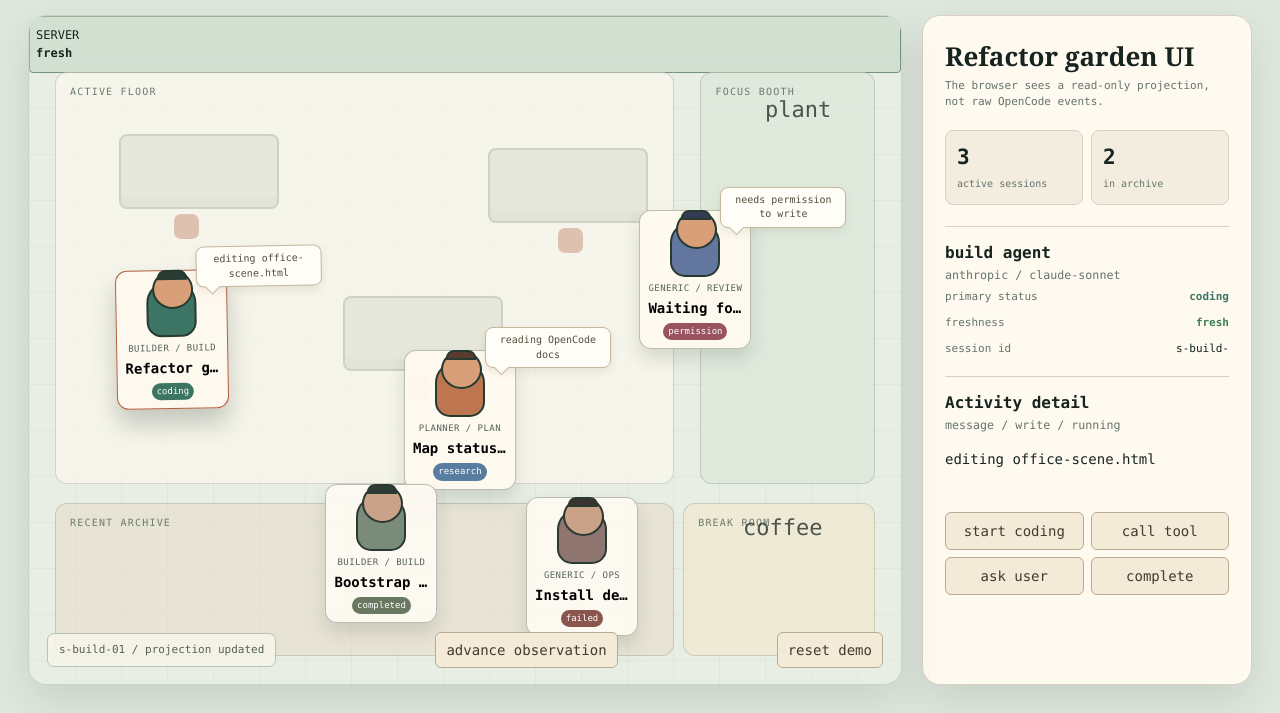
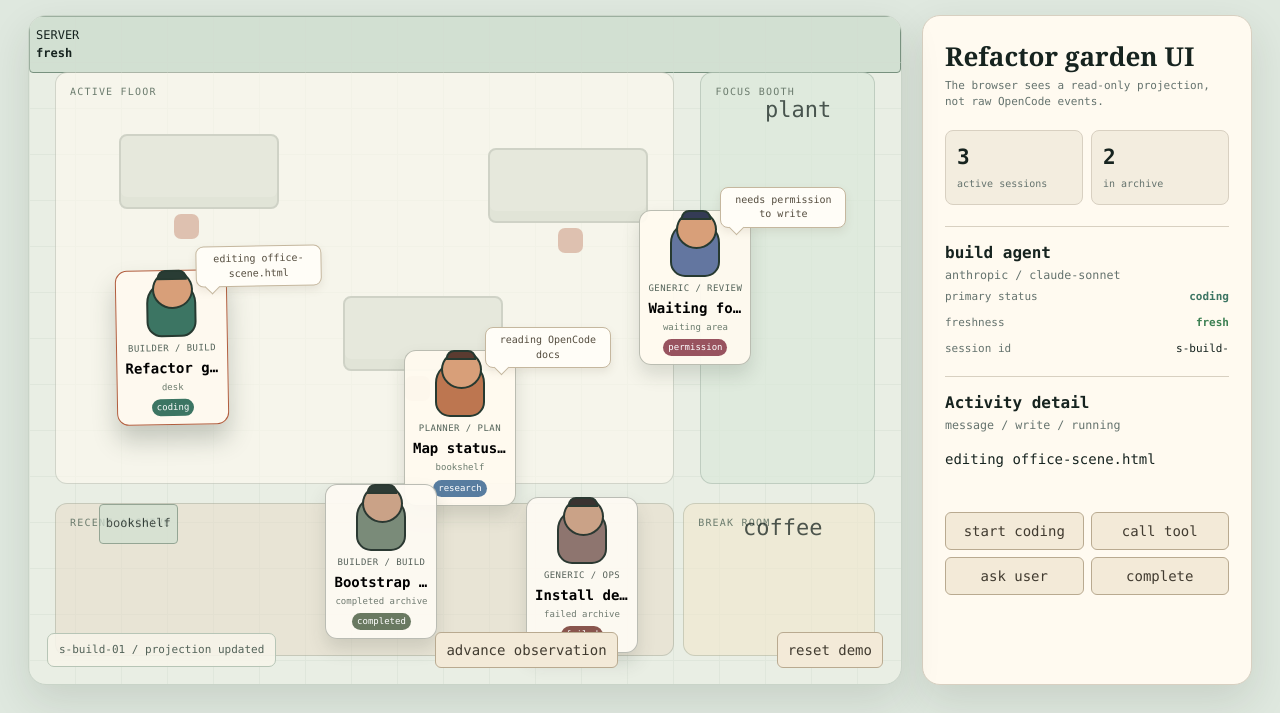
Before and after one commit to crux-inc/agent-session-garden, a plain HTML site: page prototype/office-scene.html in a window 1280 px wide. Shown: the part 125-838 px from the top of the page. Drawn offline with Linux system fonts and the light colour scheme.

Commit message:
fix: complete office scene prototype acceptance

```diff
--- a/prototype/office-scene.html
+++ b/prototype/office-scene.html
@@ -1,4 +1,4 @@
-<!doctype html>
+<!DOCTYPE html>
 <html lang="en">
 <head>
   <meta charset="utf-8">
@@ -24,11 +24,11 @@
     .desk-zone { inset:56px 26% 30% 26px; }.focus-zone { inset:56px 26px 30% 77%; background:rgba(218,232,218,.7); }.archive-zone { left:26px; right:26%; bottom:28px; height:23%; background:rgba(231,220,200,.53); }.kitchen { right:26px; bottom:28px; width:22%; height:23%; background:rgba(242,232,205,.6); }
     .furniture { position:absolute; width:160px; height:75px; border:2px solid #8c9c8e; border-radius:8px; background:#c3cfc1; box-shadow:inset 0 -10px rgba(101,121,101,.12); }.furniture.one { top:118px; left:90px; }.furniture.two { top:280px; left:36%; }.furniture.three { top:132px; right:29%; }
     .chair { position:absolute; width:25px; height:25px; border-radius:7px; background:#b1745a; }.chair.a { top:198px; left:145px; }.chair.b { top:360px; left:calc(36% + 62px); }.chair.c { top:212px; right:calc(29% + 65px); }
-    .character { position:absolute; z-index:5; width:112px; min-height:128px; padding:8px; border:1px solid rgba(32,52,39,.3); border-radius:12px; background:rgba(255,250,240,.94); box-shadow:0 10px 18px rgba(49,62,50,.15); transition:transform .25s, left .4s, top .4s; }.character:hover,.character.selected { transform:translateY(-7px) rotate(-1deg); box-shadow:0 15px 25px rgba(49,62,50,.25); border-color:#b15d3e; }.character[data-status="completed"],.character[data-status="failed"] { filter:saturate(.7); }
+    .character { position:absolute; z-index:5; width:112px; min-height:128px; padding:8px; border:1px solid rgba(32,52,39,.3); border-radius:12px; background:rgba(255,250,240,.94); box-shadow:0 10px 18px rgba(49,62,50,.15); transition:transform .25s, left .4s, top .4s; }.character:hover,.character.selected { transform:translateY(-7px) rotate(-1deg); box-shadow:0 15px 25px rgba(49,62,50,.25); border-color:#b15d3e; }.character[data-status="completed"],.character[data-status="failed"] { filter:saturate(.7); }.location { display:block; margin-top:3px; text-align:center; color:#6c7c6e; font-size:9px; }
     .portrait { width:50px; height:56px; margin:2px auto 5px; position:relative; border-radius:22px 22px 15px 15px; background:var(--coat); border:2px solid #273a31; }.portrait:before { content:""; position:absolute; width:37px; height:35px; left:4px; top:-13px; border-radius:50%; background:#d89f79; border:2px solid #273a31; }.portrait:after { content:""; position:absolute; width:26px; height:6px; left:9px; top:-13px; border-radius:8px 8px 0 0; background:var(--hair); border:2px solid #273a31; }
     .role { display:block; text-align:center; color:#536359; font-size:9px; text-transform:uppercase; letter-spacing:.05em; }.name { display:block; overflow:hidden; margin-top:3px; text-align:center; font-weight:700; text-overflow:ellipsis; white-space:nowrap; }.badge { display:block; margin:5px auto 0; width:max-content; padding:2px 5px; border-radius:10px; color:white; background:var(--status-color); font-size:9px; }
     .bubble { position:absolute; z-index:7; left:80px; top:-24px; width:126px; padding:5px 7px; border:1px solid #c5b79e; border-radius:8px; background:#fffdf7; color:#554d3f; font-size:10px; box-shadow:0 4px 8px #7c745c22; }.bubble:after { content:""; position:absolute; left:10px; bottom:-6px; width:10px; height:10px; background:#fffdf7; border-right:1px solid #c5b79e; border-bottom:1px solid #c5b79e; transform:rotate(45deg); }
-    .prop { position:absolute; z-index:4; font-size:22px; opacity:.75; }.plant { right:8%; top:78px; }.coffee { right:9%; bottom:21%; }.server { right:8%; top:164px; font-size:12px; border:1px solid #78917f; padding:10px 6px; border-radius:4px; background:#d2e0d2; }
+    .prop { position:absolute; z-index:4; font-size:22px; opacity:.75; }.plant { right:8%; top:78px; }.coffee { right:9%; bottom:21%; }.shelf { left:8%; bottom:21%; font-size:12px; border:1px solid #78917f; padding:10px 6px; border-radius:4px; background:#d2e0d2; }.server { right:8%; top:164px; font-size:12px; border:1px solid #78917f; padding:10px 6px; border-radius:4px; background:#d2e0d2; }
     .panel { min-height:670px; padding:22px; border:1px solid var(--line); border-radius:18px; background:var(--cream); box-shadow:var(--shadow); }.panel h2 { margin:0; font:700 26px Georgia,serif; }.panel .hint { color:var(--muted); font-size:11px; margin:4px 0 20px; }.summary { display:grid; grid-template-columns:repeat(2,1fr); gap:8px; margin-bottom:21px; }.metric { padding:11px; border:1px solid var(--line); border-radius:8px; background:#f3eddf; }.metric strong { display:block; font-size:21px; }.metric span { color:var(--muted); font-size:10px; }.detail { padding:14px 0; border-top:1px solid var(--line); }.detail strong { display:block; font-size:16px; }.detail small { color:var(--muted); }.state-row { display:flex; justify-content:space-between; gap:8px; padding:5px 0; font-size:11px; }.state-row span:first-child { color:var(--muted); }.fresh { color:#3d8053; }.stale { color:#a35e3d; }.actions { display:grid; grid-template-columns:1fr 1fr; gap:7px; margin-top:15px; }.actions button,.toolbar button { border:1px solid #b9aa90; border-radius:6px; padding:8px 7px; color:#413b30; background:#f3ead8; }.actions button:hover,.toolbar button:hover { background:#e6d9c3; }
     .toolbar { position:absolute; z-index:9; left:18px; right:18px; bottom:16px; display:flex; justify-content:space-between; align-items:center; gap:10px; }.toolbar span { padding:8px 11px; border:1px solid #b7c5b6; border-radius:7px; background:#f7f5ebdd; color:#536359; font-size:11px; }.toolbar button { padding:7px 10px; }
     @media (max-width:900px) { .app{padding:16px}.layout{grid-template-columns:1fr}.panel{min-height:0}.office{min-height:600px}.focus-zone{left:74%}.archive-zone{right:25%}.kitchen{width:21%} } @media (max-width:570px) { .topbar{display:block}.live{margin-top:14px}.office{min-height:570px}.desk-zone{inset:50px 24% 30% 12px}.focus-zone{left:77%}.archive-zone{left:12px;right:25%}.furniture.one{left:25px}.furniture.two{left:28%}.furniture.three{right:25%}.character{width:94px}.bubble{left:55px;width:110px}.toolbar{display:grid;grid-template-columns:1fr 1fr}.toolbar span{grid-column:1/-1;text-align:center}.toolbar button{width:100%} }
@@ -37,25 +37,25 @@
 <body>
   <main class="app">
     <header class="topbar"><div><div class="eyebrow">PROTOTYPE / MVP OFFICE SCENE</div><h1>Agent Session Garden</h1><p>One project. Every session has a desk, a role, and something to do.</p></div><div class="live"><i class="dot"></i> observation stream connected</div></header>
-    <section class="layout"><div class="office" id="office"><div class="zone desk-zone"><span class="zone-label">active floor</span></div><div class="zone focus-zone"><span class="zone-label">focus booth</span></div><div class="zone archive-zone"><span class="zone-label">recent archive</span></div><div class="zone kitchen"><span class="zone-label">break room</span></div><div class="furniture one"></div><div class="furniture two"></div><div class="furniture three"></div><div class="chair a"></div><div class="chair b"></div><div class="chair c"></div><div class="prop plant">plant</div><div class="prop coffee">coffee</div><div class="server">SERVER<br><b>fresh</b></div><div id="characters"></div><div class="toolbar"><span id="streamText">Click a character to inspect its projection</span><button id="tick">advance observation</button><button id="reset">reset demo</button></div></div><aside class="panel"><h2 id="detailName">Session projection</h2><p class="hint">The browser sees a read-only projection, not raw OpenCode events.</p><div class="summary"><div class="metric"><strong id="activeCount">0</strong><span>active sessions</span></div><div class="metric"><strong id="archiveCount">0</strong><span>in archive</span></div></div><div id="detail"><div class="detail"><strong>Select a character</strong><small>Its status and current activity will appear here.</small></div></div></aside></section>
+    <section class="layout"><div class="office" id="office"><div class="zone desk-zone"><span class="zone-label">active floor</span></div><div class="zone focus-zone"><span class="zone-label">focus booth</span></div><div class="zone archive-zone"><span class="zone-label">recent archive</span></div><div class="zone kitchen"><span class="zone-label">break room</span></div><div class="furniture one"></div><div class="furniture two"></div><div class="furniture three"></div><div class="chair a"></div><div class="chair b"></div><div class="chair c"></div><div class="prop plant">plant</div><div class="prop coffee">coffee</div><div class="prop shelf">bookshelf</div><div class="server">SERVER<br><b>fresh</b></div><div id="characters"></div><div class="toolbar"><span id="streamText">Click a character to inspect its projection</span><button type="button" id="tick">advance observation</button><button type="button" id="reset">reset demo</button></div></div><aside class="panel"><h2 id="detailName">Session projection</h2><p class="hint">The browser sees a read-only projection, not raw OpenCode events.</p><div class="summary"><div class="metric"><strong id="activeCount">0</strong><span>active sessions</span></div><div class="metric"><strong id="archiveCount">0</strong><span>in archive</span></div></div><div id="detail"><div class="detail"><strong>Select a character</strong><small>Its status and current activity will appear here.</small></div></div></aside></section>
   </main>
   <script>
     // Prototype question: does a small office make Primary Status and Activity Detail legible at a glance?
     const initial = [
-      { id:'s-build-01', name:'Refactor garden UI', agent:'build', role:'builder', provider:'anthropic', model:'claude-sonnet', status:'coding', activity:{kind:'message',name:'write',state:'running',summary:'editing office-scene.html'}, pos:[10,39], coat:'#3c7563', hair:'#293c34', freshness:'fresh' },
-      { id:'s-plan-02', name:'Map status policy', agent:'plan', role:'planner', provider:'openai', model:'gpt-5', status:'researching', activity:{kind:'tool',name:'WebFetch',state:'running',summary:'reading OpenCode docs'}, pos:[43,50], coat:'#bd7650', hair:'#5b3b30', freshness:'fresh' },
-      { id:'s-generic-03', name:'Waiting for approval', agent:'review', role:'generic', provider:'google', model:'gemini-2.5', status:'waiting_for_permission', activity:{kind:'permission',name:'filesystem',state:'pending',summary:'needs permission to write'}, pos:[70,29], coat:'#6376a0', hair:'#343b55', freshness:'fresh' },
-      { id:'s-done-04', name:'Bootstrap server', agent:'build', role:'builder', provider:'anthropic', model:'claude-haiku', status:'completed', activity:null, pos:[34,70], coat:'#758d74', hair:'#293c34', freshness:'fresh' },
-      { id:'s-failed-05', name:'Install dependency', agent:'ops', role:'generic', provider:'openai', model:'gpt-5-mini', status:'failed', activity:null, pos:[57,72], coat:'#96736b', hair:'#3c3230', freshness:'stale' }
+      { id:'s-build-01', name:'Refactor garden UI', agent:'build', role:'builder', provider:'anthropic', model:'claude-sonnet', status:'coding', location:'desk', activity:{kind:'message',name:'write',state:'running',summary:'editing office-scene.html'}, pos:[10,39], coat:'#3c7563', hair:'#293c34', freshness:'fresh' },
+      { id:'s-plan-02', name:'Map status policy', agent:'plan', role:'planner', provider:'openai', model:'gpt-5', status:'researching', location:'bookshelf', activity:{kind:'tool',name:'WebFetch',state:'running',summary:'reading OpenCode docs'}, pos:[43,50], coat:'#bd7650', hair:'#5b3b30', freshness:'fresh' },
+      { id:'s-generic-03', name:'Waiting for approval', agent:'review', role:'generic', provider:'google', model:'gemini-2.5', status:'waiting_for_permission', location:'waiting area', activity:{kind:'permission',name:'filesystem',state:'pending',summary:'needs permission to write'}, pos:[70,29], coat:'#6376a0', hair:'#343b55', freshness:'fresh' },
+      { id:'s-done-04', name:'Bootstrap server', agent:'build', role:'builder', provider:'anthropic', model:'claude-haiku', status:'completed', location:'completed archive', activity:null, pos:[34,70], coat:'#758d74', hair:'#293c34', freshness:'fresh' },
+      { id:'s-failed-05', name:'Install dependency', agent:'ops', role:'generic', provider:'openai', model:'gpt-5-mini', status:'failed', location:'failed archive', activity:null, pos:[57,72], coat:'#96736b', hair:'#3c3230', freshness:'stale' }
     ];
     let sessions = structuredClone(initial); let selected = sessions[0].id; let step = 0;
     const labels = {coding:'coding',tool_calling:'tool call',researching:'research',waiting_for_user:'user input',waiting_for_permission:'permission',waiting_for_system:'idle',completed:'completed',failed:'failed',unknown:'unknown'};
     const colors = {coding:'#3c7563',tool_calling:'#8d6c38',researching:'#587da0',waiting_for_user:'#b15d3e',waiting_for_permission:'#98535f',waiting_for_system:'#72807a',completed:'#647b59',failed:'#9a5145',unknown:'#62686a'};
     function short(id){ return id.slice(0,8); }
-    function render(){ const root=document.getElementById('characters'); root.innerHTML=''; sessions.forEach(s=>{ const el=document.createElement('button'); el.className='character'+(s.id===selected?' selected':''); el.dataset.status=s.status; el.style.left=s.pos[0]+'%'; el.style.top=s.pos[1]+'%'; el.style.setProperty('--coat',s.coat); el.style.setProperty('--hair',s.hair); el.style.setProperty('--status-color',colors[s.status]); el.innerHTML=(s.activity?.summary?'<span class="bubble">'+s.activity.summary+'</span>':'')+'<div class="portrait"></div><span class="role">'+s.role+' / '+s.agent+'</span><span class="name">'+s.name+'</span><span class="badge">'+labels[s.status]+'</span>'; el.onclick=()=>{selected=s.id;render();}; root.append(el); }); const active=sessions.filter(s=>!['completed','failed'].includes(s.status)); document.getElementById('activeCount').textContent=active.length; document.getElementById('archiveCount').textContent=sessions.length-active.length; showDetail(); }
-    function showDetail(){ const s=sessions.find(x=>x.id===selected); if(!s)return; document.getElementById('detailName').textContent=s.name; document.getElementById('streamText').textContent=s.id+' / projection updated'; document.getElementById('detail').innerHTML='<div class="detail"><strong>'+s.agent+' agent</strong><small>'+s.provider+' / '+s.model+'</small><div class="state-row"><span>primary status</span><b style="color:'+colors[s.status]+'">'+labels[s.status]+'</b></div><div class="state-row"><span>freshness</span><b class="'+s.freshness+'">'+s.freshness+'</b></div><div class="state-row"><span>session id</span><span>'+short(s.id)+'</span></div></div><div class="detail"><strong>Activity detail</strong><small>'+(s.activity?s.activity.kind+' / '+s.activity.name+' / '+s.activity.state:'No current activity')+'</small><p>'+(s.activity?.summary||'Terminal session. Character moved to recent archive.')+'</p></div><div class="actions"><button onclick="setState(\'coding\')">start coding</button><button onclick="setState(\'tool_calling\')">call tool</button><button onclick="setState(\'waiting_for_user\')">ask user</button><button onclick="setState(\'completed\')">complete</button></div>'; }
-    function setState(status){ const s=sessions.find(x=>x.id===selected); s.status=status; s.freshness='fresh'; s.activity=status==='completed'?null:{kind:status==='waiting_for_user'?'question':status==='coding'?'message':'tool',name:status==='coding'?'write':status==='waiting_for_user'?'input':'Shell',state:status==='waiting_for_user'?'pending':'running',summary:status==='coding'?'writing a patch':status==='waiting_for_user'?'waiting for your answer':'running command'}; if(status==='completed')s.pos=[Math.min(s.pos[0],65),70]; render(); }
-    document.getElementById('tick').onclick=()=>{ step++; const s=sessions[step%sessions.length]; selected=s.id; const cycle=['coding','tool_calling','researching','waiting_for_permission','waiting_for_system']; if(!['completed','failed'].includes(s.status)){s.status=cycle[step%cycle.length];s.activity={kind:'tool',name:s.status==='researching'?'WebFetch':'Shell',state:'running',summary:s.status==='researching'?'fetching research source':'executing next task'};} render(); }; document.getElementById('reset').onclick=()=>{sessions=structuredClone(initial);selected=sessions[0].id;step=0;render();}; render();
+    function render(){ const root=document.getElementById('characters'); root.innerHTML=''; sessions.forEach(s=>{ const el=document.createElement('button'); el.className='character'+(s.id===selected?' selected':''); el.dataset.status=s.status; el.style.left=s.pos[0]+'%'; el.style.top=s.pos[1]+'%'; el.style.setProperty('--coat',s.coat); el.style.setProperty('--hair',s.hair); el.style.setProperty('--status-color',colors[s.status]); el.innerHTML=(s.activity?.summary?'<span class="bubble">'+s.activity.summary+'</span>':'')+'<div class="portrait"></div><span class="role">'+s.role+' / '+s.agent+'</span><span class="name">'+s.name+'</span><span class="location">'+s.location+'</span><span class="badge">'+labels[s.status]+'</span>'; el.onclick=()=>{selected=s.id;render();}; root.append(el); }); const active=sessions.filter(s=>!['completed','failed'].includes(s.status)); document.getElementById('activeCount').textContent=active.length; document.getElementById('archiveCount').textContent=sessions.length-active.length; showDetail(); }
+    function showDetail(){ const s=sessions.find(x=>x.id===selected); if(!s)return; document.getElementById('detailName').textContent=s.name; document.getElementById('streamText').textContent=s.id+' / projection updated'; document.getElementById('detail').innerHTML='<div class="detail"><strong>'+s.agent+' agent</strong><small>'+s.provider+' / '+s.model+'</small><div class="state-row"><span>primary status</span><b style="color:'+colors[s.status]+'">'+labels[s.status]+'</b></div><div class="state-row"><span>freshness</span><b class="'+s.freshness+'">'+s.freshness+'</b></div><div class="state-row"><span>session id</span><span>'+short(s.id)+'</span></div></div><div class="detail"><strong>Activity detail</strong><small>'+(s.activity?s.activity.kind+' / '+s.activity.name+' / '+s.activity.state:'No current activity')+'</small><p>'+(s.activity?.summary||'Terminal session. Character moved to recent archive.')+'</p></div><div class="actions"><button type="button" onclick="setState(\'coding\')">start coding</button><button type="button" onclick="setState(\'tool_calling\')">call tool</button><button type="button" onclick="setState(\'waiting_for_user\')">ask user</button><button type="button" onclick="setState(\'completed\')">complete</button></div>'; }
+    function setState(status){ const s=sessions.find(x=>x.id===selected); s.status=status; s.freshness='fresh'; s.location=status==='completed'?'completed archive':status==='failed'?'failed archive':status==='waiting_for_user'?'waiting area':status==='researching'?'bookshelf':'desk'; s.activity=status==='completed'?null:{kind:status==='waiting_for_user'?'question':status==='coding'?'message':'tool',name:status==='coding'?'write':status==='waiting_for_user'?'input':'Shell',state:status==='waiting_for_user'?'pending':'running',summary:status==='coding'?'writing a patch':status==='waiting_for_user'?'waiting for your answer':'running command'}; if(status==='completed')s.pos=[Math.min(s.pos[0],65),70]; render(); }
+    document.getElementById('tick').onclick=()=>{ step++; const s=sessions[step%sessions.length]; selected=s.id; const cycle=['coding','tool_calling','researching','waiting_for_permission','waiting_for_system']; if(!['completed','failed'].includes(s.status)){s.status=cycle[step%cycle.length];s.location=s.status==='researching'?'bookshelf':s.status.startsWith('waiting')?'waiting area':s.status==='tool_calling'?'computer':'desk';s.activity={kind:'tool',name:s.status==='researching'?'WebFetch':'Shell',state:'running',summary:s.status==='researching'?'fetching research source':'executing next task'};} render(); }; document.getElementById('reset').onclick=()=>{sessions=structuredClone(initial);selected=sessions[0].id;step=0;render();}; render();
   </script>
 </body>
 </html>
```
